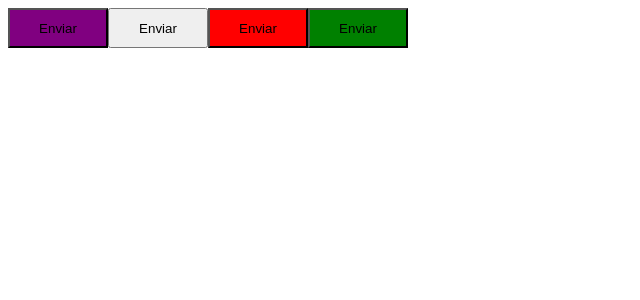
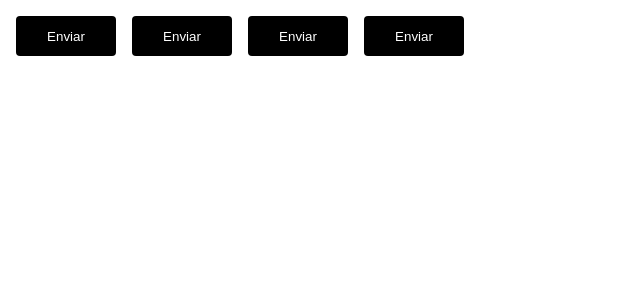
Before and after one commit to MRonald/mr-timer, a React (Vite) app: page / in a window 1280 px wide. Shown: the top 300 px of the page, without its empty margins (0-640 px from the left). Built offline with nearby package versions, Linux system fonts and the light colour scheme.

Commit message:
custom themes example with types handling

```diff
--- a/src/App.tsx
+++ b/src/App.tsx
@@ -1,10 +1,14 @@
+import { ThemeProvider } from 'styled-components';
 import { Button } from './components/Button';
+import { defaultTheme } from './styles/themes/default';
 
 export function App() {
-    return <>
-        <Button variant='primary' />
-        <Button variant='secondary' />
-        <Button variant='danger' />
-        <Button variant='success' />
-    </>;
+    return (
+        <ThemeProvider theme={defaultTheme}>
+            <Button variant='primary' />
+            <Button variant='secondary' />
+            <Button variant='danger' />
+            <Button variant='success' />
+        </ThemeProvider>
+    );
 }
--- a/src/components/Button.styles.ts
+++ b/src/components/Button.styles.ts
@@ -16,8 +16,16 @@
 export const ButtonContainer = styled.button<ButtonContainerProps>`
     width: 100px;
     height: 40px;
+    border-radius: 4px;
+    border: 0;
+    margin: 8px;
+    color: white;
 
-    ${props => {
+    background-color: ${props => props.theme.tertiary};
+
+    /* ${props => {
         return css`background-color: ${buttonVariants[props.variant]}`;
-    }}
+    }} */
+
+
 `;
--- /dev/null
+++ b/src/styles/themes/default.ts
@@ -0,0 +1,5 @@
+export const defaultTheme = {
+    primary: '#8257e6',
+    secondary: 'white',
+    tertiary: 'black',
+};
```
Also changed, not shown: src/@types/styles.d.ts (added, +8 -0 lines).
